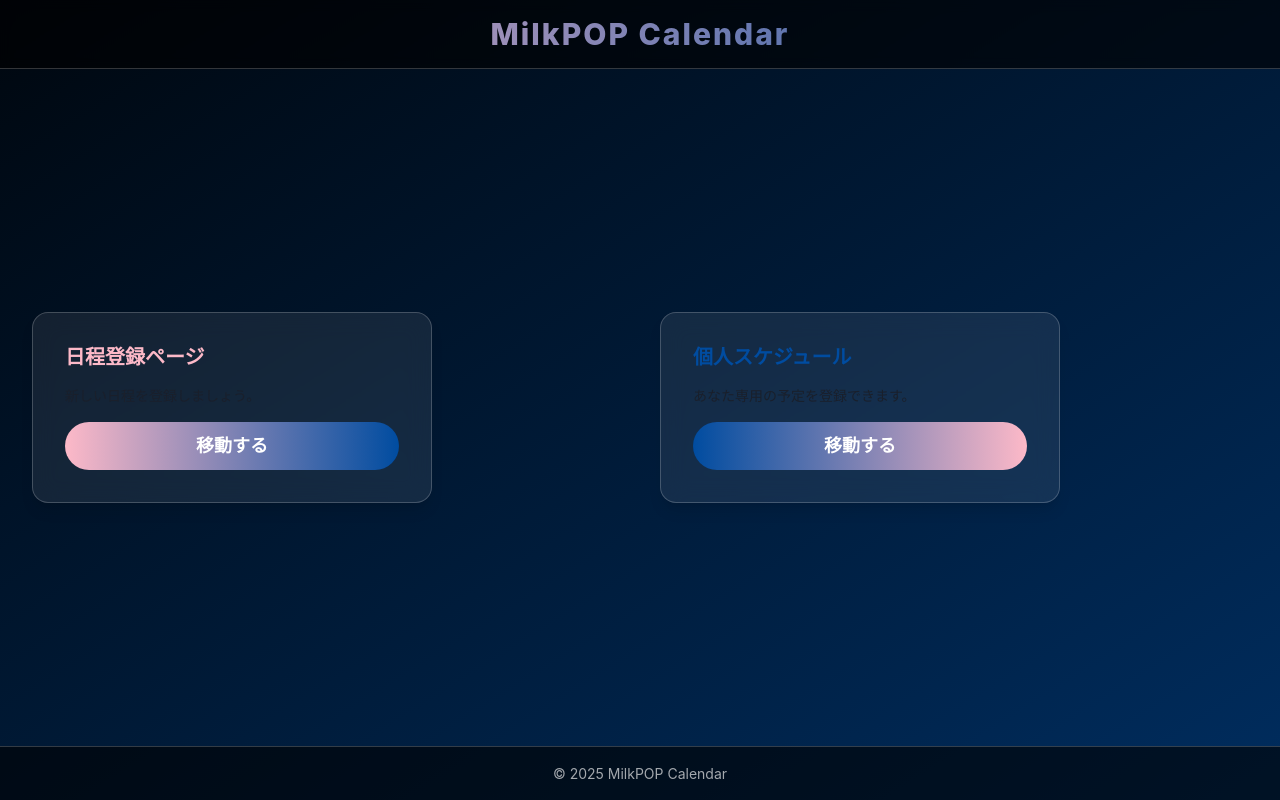
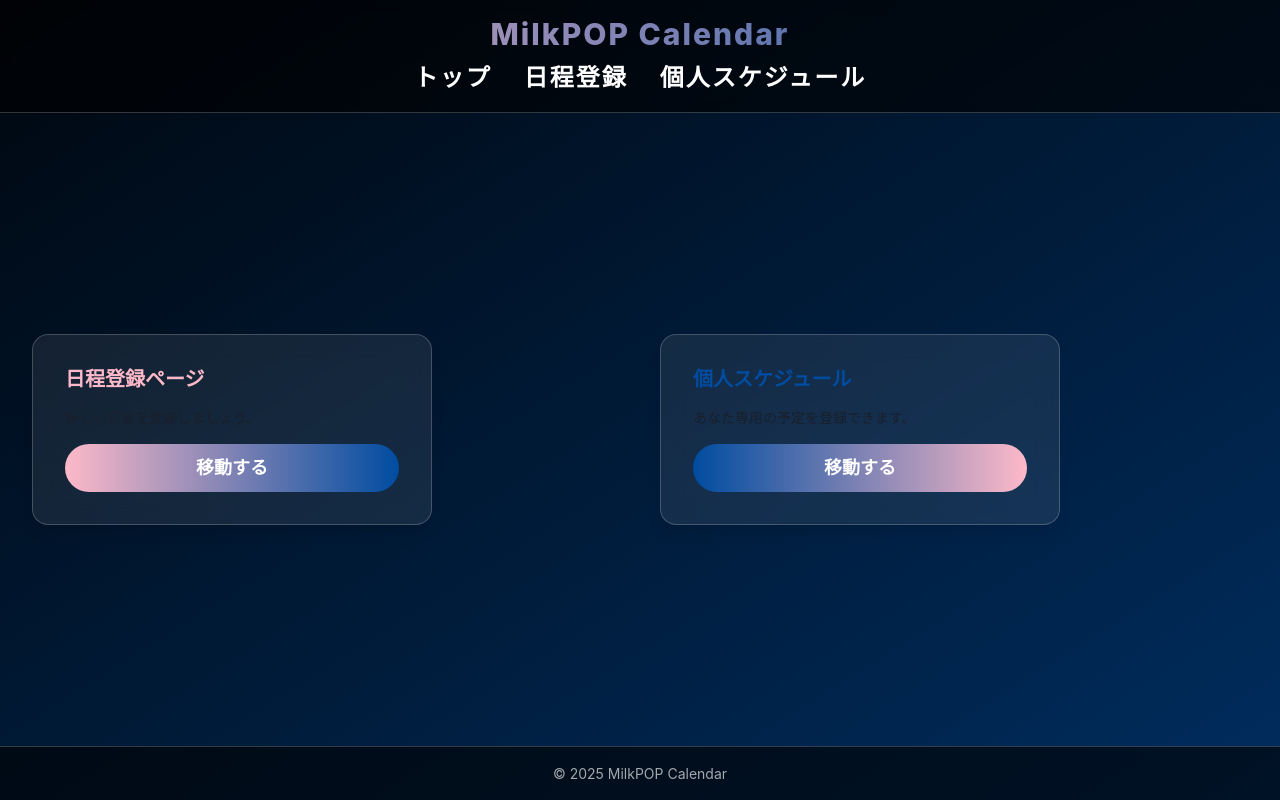
Before and after one commit to kuzyoumike0/milkpop-calendarapp, a React (Create React App) app in the folder frontend/: page / in a window 1280 px wide. Built offline with nearby package versions, Linux system fonts and the light colour scheme.

Commit message:
Update Layout.jsx

```diff
--- a/frontend/src/components/Layout.jsx
+++ b/frontend/src/components/Layout.jsx
@@ -1,5 +1,6 @@
 import React from "react";
-import { Box, Heading } from "@chakra-ui/react";
+import { Box, Heading, HStack, Link as ChakraLink } from "@chakra-ui/react";
+import { Link as RouterLink } from "react-router-dom";
 
 function Layout({ children }) {
   return (
@@ -25,12 +26,44 @@ function Layout({ children }) {
           bgGradient="linear(to-r, #FDB9C8, #004CA0)"
           bgClip="text"
           fontWeight="extrabold"
+          mb={2}
         >
           MilkPOP Calendar
         </Heading>
+
+        {/* ナビゲーション */}
+        <HStack spacing={8} justify="center">
+          <ChakraLink
+            as={RouterLink}
+            to="/"
+            color="white"
+            fontWeight="bold"
+            _hover={{ color: "#FDB9C8" }}
+          >
+            トップ
+          </ChakraLink>
+          <ChakraLink
+            as={RouterLink}
+            to="/share"
+            color="white"
+            fontWeight="bold"
+            _hover={{ color: "#FDB9C8" }}
+          >
+            日程登録
+          </ChakraLink>
+          <ChakraLink
+            as={RouterLink}
+            to="/personal"
+            color="white"
+            fontWeight="bold"
+            _hover={{ color: "#FDB9C8" }}
+          >
+            個人スケジュール
+          </ChakraLink>
+        </HStack>
       </Box>
 
-      {/* メインコンテンツ */}
+      {/* メイン */}
       <Box as="main" flex="1" p={8} display="flex" justifyContent="center">
         {children}
       </Box>
```
